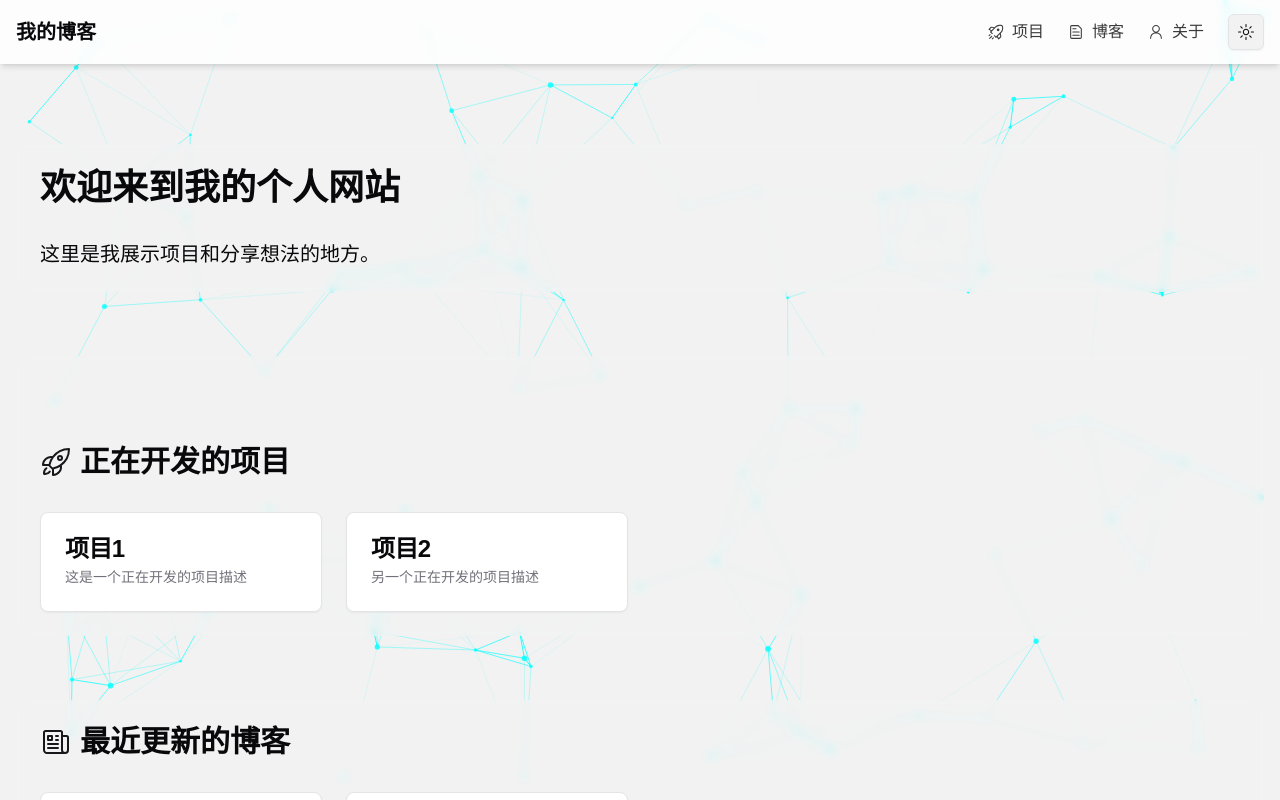
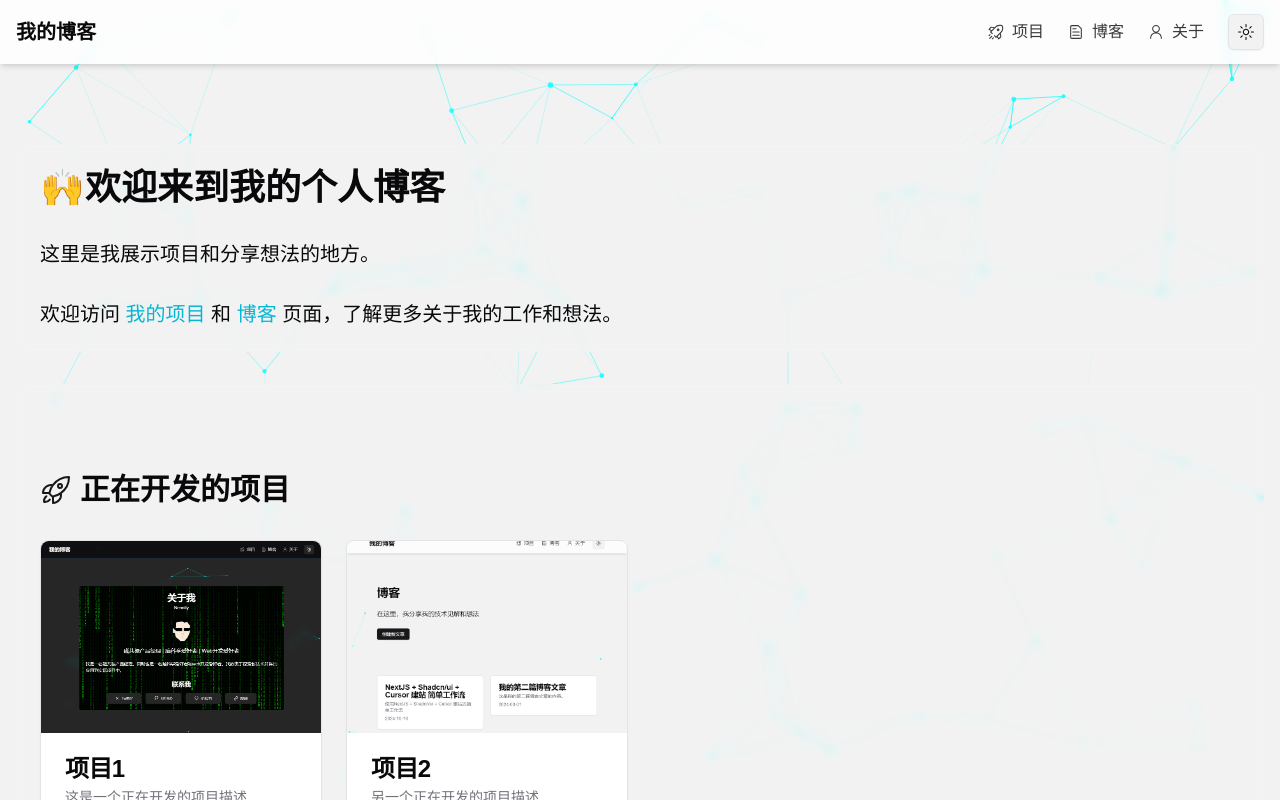
Before and after one commit to orange-office/next-shad-blog-template, a Next.js app: page / in a window 1280 px wide. Shown: the top 800 px of the page. Built offline with nearby package versions, Linux system fonts and the light colour scheme.

Commit message:
更新主页和我的项目

```diff
--- a/src/app/layout.tsx
+++ b/src/app/layout.tsx
@@ -28,7 +28,7 @@ export default function RootLayout({
   return (
     <html lang="zh" className="h-full">
       <body
-        className={`${geistSans.variable} ${geistMono.variable} antialiased flex flex-col min-h-screen relative`}
+        className={`${geistSans.variable} ${geistMono.variable} antialiased flex flex-col min-h-screen`}
       >
         <ThemeProvider
           attribute="class"
--- a/src/app/page.tsx
+++ b/src/app/page.tsx
@@ -2,6 +2,7 @@ import ProjectCard from '@/components/ProjectCard'
 import BlogCard from '@/components/BlogCard'
 import { RocketLaunchIcon, NewspaperIcon } from '@heroicons/react/24/outline'
 import { getSortedPostsData } from '@/lib/posts'
+import Link from 'next/link'
 
 export default function Home() {
   const allPostsData = getSortedPostsData()
@@ -10,9 +11,10 @@ export default function Home() {
   return (
     <main className="min-h-screen bg-transparent text-foreground">
       <div className="container mx-auto px-4 py-8 sm:py-16">
-        <section id="home" className="mb-12 sm:mb-16 mt-8 sm:mt-20 bg-background/70 backdrop-blur-sm rounded-lg p-6">
-          <h1 className="text-3xl sm:text-4xl font-bold mb-4 sm:mb-8">欢迎来到我的个人网站</h1>
-          <p className="text-lg sm:text-xl">这里是我展示项目和分享想法的地方。</p>
+        <section id="home" className="mb-12 sm:mb-8 mt-8 sm:mt-20 bg-background/70 backdrop-blur-sm rounded-lg p-6">
+          <h1 className="text-3xl sm:text-4xl font-bold mb-4 sm:mb-8">🙌欢迎来到我的个人博客</h1>
+          <p className="text-lg sm:text-xl mb-4 sm:mb-8">这里是我展示项目和分享想法的地方。</p>
+          <p className="text-lg sm:text-xl ">欢迎访问 <Link href="/projects" className="text-cyan-500 hover:underline">我的项目</Link> 和 <Link href="/blog" className="text-cyan-500 hover:underline">博客</Link> 页面，了解更多关于我的工作和想法。</p>
         </section>
         <section className="mb-12 sm:mb-16 bg-background/70 backdrop-blur-sm rounded-lg p-6">
           <h2 className="text-2xl sm:text-3xl font-bold mt-8 sm:mt-16 mb-6 sm:mb-8 flex items-center">
@@ -24,11 +26,15 @@ export default function Home() {
               title="项目1"
               description="这是一个正在开发的项目描述"
               link="/projects/project1"
+              tags={["标签1", "标签2"]}
+              imageUrl="/images/projects/project1.png"
             />
             <ProjectCard
               title="项目2"
               description="另一个正在开发的项目描述"
               link="/projects/project2"
+              tags={["标签3", "标签4"]}
+              imageUrl="/images/projects/project2.png"
             />
             {/* 添加更多项目卡片 */}
           </div>
--- /dev/null
+++ b/src/app/projects/[slug]/page.tsx
@@ -0,0 +1,36 @@
+import { notFound } from 'next/navigation'
+import { ProjectData } from '@/types/project'
+
+// 模拟项目数据
+const projects: ProjectData[] = [
+  { id: 'project1', title: '项目1', description: '这是项目1的详细描述', tags: ['标签1', '标签2'] },
+  { id: 'project2', title: '项目2', description: '这是项目2的详细描述', tags: ['标签3', '标签4'] },
+]
+
+export async function generateStaticParams() {
+  return projects.map((project) => ({
+    slug: project.id,
+  }))
+}
+
+export default function ProjectPage({ params }: { params: { slug: string } }) {
+  const project = projects.find((p) => p.id === params.slug)
+
+  if (!project) {
+    notFound()
+  }
+
+  return (
+    <div className="container mx-auto px-4 py-8 mt-16">
+      <h1 className="text-3xl font-bold mb-6">{project.title}</h1>
+      <p className="text-gray-600 mb-6 text-lg">{project.description}</p>
+      <div className="flex flex-wrap gap-3">
+        {project.tags.map((tag) => (
+          <span key={tag} className="bg-blue-100 text-blue-800 px-3 py-1.5 rounded-full text-sm font-medium">
+            {tag}
+          </span>
+        ))}
+      </div>
+    </div>
+  )
+}
--- a/src/app/projects/page.tsx
+++ b/src/app/projects/page.tsx
@@ -1,14 +1,55 @@
+import ProjectCard from '@/components/ProjectCard'
+import { Button } from "@/components/ui/button"
+
+const projects = [
+  {
+    title: "我的博客",
+    description: "即本站。一个使用 NextJS + Tailwind CSS + shadcn/ui 搭建的博客。",
+    link: "/projects/project1",
+    tags: ["Next.js", "React", "Tailwind CSS", "shadcn/ui"],
+    image: "/images/projects/project1.png",
+    imageUrl: "/images/projects/project1.png"
+  },
+  {
+    title: "项目2",
+    description: "项目2是一个创新的应用,旨在解决特定问题。这里简要介绍其特点。",
+    link: "/projects/project2",
+    tags: ["TypeScript", "Node.js", "MongoDB"],
+    image: "/images/projects/project2.png",
+    imageUrl: "/images/projects/project2.png"
+  },
+  {
+    title: "项目3",
+    description: "项目3展示了高级的前端技术应用。这是对其功能的简要概述。",
+    link: "/projects/project3",
+    tags: ["Vue.js", "Vuex", "Firebase"]
+  },
+]
+
 export default function Projects() {
   return (
-    <main className="min-h-screen bg-transparent text-foreground mt-4">
-      <div className="container mx-auto px-4 py-16">
-        <div className="flex justify-end mb-4">
-        </div>
-        <section id="projects" className="mb-16 mt-20">
-          <h1 className="text-4xl font-bold mb-8">项目</h1>
-          <p className="text-xl">我在这里发布一些技术项目</p>
+    <main className="min-h-screen bg-transparent">
+      <div className="container mx-auto px-4 py-8 sm:py-16">
+        <section className="mb-12 sm:mb-16 mt-8 sm:mt-20 bg-background/80 backdrop-blur-md rounded-lg p-6">
+          <h1 className="text-3xl sm:text-4xl font-bold mb-4 sm:mb-8">我的项目</h1>
+          <p className="text-xl sm:text-xl mb-6 sm:mb-8">这里展示了我正在进行的一些项目</p>
+          <Button>添加新项目</Button>
         </section>
 
+        <section className="bg-background/80 backdrop-blur-md rounded-lg p-6">
+          <div className="grid grid-cols-1 sm:grid-cols-2 lg:grid-cols-3 gap-4 sm:gap-6">
+            {projects.map((project, index) => (
+              <ProjectCard
+                key={index}
+                title={project.title}
+                description={project.description}
+                link={project.link}
+                tags={project.tags}
+                imageUrl={project.imageUrl || ""}
+              />
+            ))}
+          </div>
+        </section>
       </div>
     </main>
   )
--- a/src/components/ProjectCard.tsx
+++ b/src/components/ProjectCard.tsx
@@ -1,20 +1,40 @@
-import { Card, CardHeader, CardTitle, CardDescription } from "@/components/ui/card"
+import Image from 'next/image'
+import { Card, CardHeader, CardTitle, CardDescription, CardContent } from "@/components/ui/card"
+import { Badge } from "@/components/ui/badge"
 import Link from 'next/link'
 
 interface ProjectCardProps {
   title: string
   description: string
   link: string
+  tags: string[]
+  imageUrl: string  // 新增图片URL属性
 }
 
-const ProjectCard = ({ title, description, link }: ProjectCardProps) => {
+const ProjectCard = ({ title, description, link, tags, imageUrl }: ProjectCardProps) => {
   return (
     <Link href={link} className="block hover:shadow-lg transition-shadow">
       <Card>
+        <div className="relative w-full h-48">
+          <Image
+            src={imageUrl}
+            alt={`${title} preview`}
+            layout="fill"
+            objectFit="cover"
+            className="rounded-t-lg"
+          />
+        </div>
         <CardHeader>
           <CardTitle>{title}</CardTitle>
           <CardDescription>{description}</CardDescription>
         </CardHeader>
+        <CardContent>
+          <div className="flex flex-wrap gap-2">
+            {tags.map((tag, index) => (
+              <Badge key={index} variant="secondary">{tag}</Badge>
+            ))}
+          </div>
+        </CardContent>
       </Card>
     </Link>
   )
--- /dev/null
+++ b/src/types/project.ts
@@ -0,0 +1,6 @@
+export interface ProjectData {
+  id: string;
+  title: string;
+  description: string;
+  tags: string[];
+}
```
Also changed, not shown: public/images/projects/project1.png (added), public/images/projects/project2.png (added).
